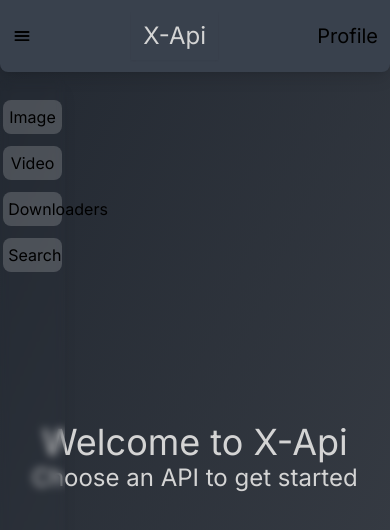
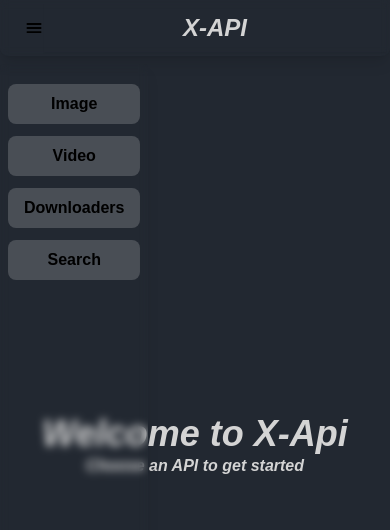
Before and after one commit to Dark-Xploit/X-api, a Next.js app: page / in a window 390 px wide. Both pictures are taken after a click on the element 22 px from the left and 36 px from the top of the page. Shown: the top 530 px of the page. Built offline with nearby package versions, Linux system fonts and the light colour scheme.

Commit message:
refactor: Update table component styles for better readability and responsiveness

```diff
--- a/src/app/globals.css
+++ b/src/app/globals.css
@@ -3,6 +3,8 @@
 @tailwind utilities;
 @import url("https://fonts.googleapis.com/css2?family=Balsamiq+Sans:ital,wght@0,400;0,700;1,400;1,700&display=swap");
 @import url("https://fonts.googleapis.com/css2?family=Roboto+Mono:ital,wght@0,100..700;1,100..700&display=swap");
+@import url("https://fonts.googleapis.com/css2?family=Radio+Canada+Big:ital,wght@0,400..700;1,400..700&display=swap");
+@import url('https://fonts.googleapis.com/css2?family=Chakra+Petch:ital,wght@0,300;0,400;0,500;0,600;0,700;1,300;1,400;1,500;1,600;1,700&family=Radio+Canada+Big:ital,wght@0,400..700;1,400..700&display=swap');
 
 :root {
   --foreground-rgb: 0, 0, 0;
@@ -33,6 +35,68 @@
 }
 
 
+
+.chakra-petch-light {
+  font-family: "Chakra Petch", sans-serif;
+  font-weight: 300;
+  font-style: normal;
+}
+
+.chakra-petch-regular {
+  font-family: "Chakra Petch", sans-serif;
+  font-weight: 400;
+  font-style: normal;
+}
+
+.chakra-petch-medium {
+  font-family: "Chakra Petch", sans-serif;
+  font-weight: 500;
+  font-style: normal;
+}
+
+.chakra-petch-semibold {
+  font-family: "Chakra Petch", sans-serif;
+  font-weight: 600;
+  font-style: normal;
+}
+
+.chakra-petch-bold {
+  font-family: "Chakra Petch", sans-serif;
+  font-weight: 700;
+  font-style: normal;
+}
+
+.chakra-petch-light-italic {
+  font-family: "Chakra Petch", sans-serif;
+  font-weight: 300;
+  font-style: italic;
+}
+
+.chakra-petch-regular-italic {
+  font-family: "Chakra Petch", sans-serif;
+  font-weight: 400;
+  font-style: italic;
+}
+
+.chakra-petch-medium-italic {
+  font-family: "Chakra Petch", sans-serif;
+  font-weight: 500;
+  font-style: italic;
+}
+
+.chakra-petch-semibold-italic {
+  font-family: "Chakra Petch", sans-serif;
+  font-weight: 600;
+  font-style: italic;
+}
+
+.chakra-petch-bold-italic {
+  font-family: "Chakra Petch", sans-serif;
+  font-weight: 700;
+  font-style: italic;
+}
+
+
 .font-mono {
   font-family: "Roboto Mono", monospace;
   font-optical-sizing: auto;
@@ -42,6 +106,12 @@
 .font-bungee {
   font-family: "Bungee Shade", sans-serif;
   font-weight: 400;
+  font-style: normal;
+}
+
+.font-radio{
+  font-family: "Radio Canada Big", sans-serif;
+  font-optical-sizing: auto;
   font-style: normal;
 }
 
@@ -205,3 +275,7 @@ body {
     visibility: hidden;
   }
 }
+
+html {
+  background-color: #222831;
+}
--- a/src/app/page.tsx
+++ b/src/app/page.tsx
@@ -1,5 +1,5 @@
 "use client";
-import React, { useEffect, useState } from "react";
+import React, { useState } from "react";
 import { IoMenu } from "react-icons/io5";
 import Table from "../components/table";
 import { api, services } from "../utils/constants";
@@ -18,30 +18,32 @@ function Home() {
 
   return (
     <>
-      <div className="flex flex-col relative bg-gradient-to-br from-[#222831] to-[#393E46] items-center fadeIn h-screen  overflow-hidden w-screen">
-        <div className="flex w-full top-0 text-xl gap justify-between h-max shadow-lg rounded-b-lg shadow-red- items-center p-3 backdrop-blur-sm bg-[#39414d]">
-          <div className="cursor-pointer">
+      <div className="flex flex-col relative  bg-[#222831]  items-center fadeIn mb-5 justify-center chakra-petch-semibold-italic w-screen">
+        <div className="flex w-full top-0 text-xl sticky justify-between h-max shadow-lg rounded-b-lg shadow-red- items-center p-1 backdrop-blur-sm ">
+          <div className="cursor-pointer pl-5">
             <IoMenu onClick={handleShowMenu} />
           </div>
-          <div className=" text-neutral-300 shadow-sm text-2xl md:text-5xl lg:text-5xl px-3 py-2 ">
-            X-Api
+          <div
+            onClick={() => setSelectedApi("")}
+            className=" text-neutral-300 w-full text-center shadow-sm text-2xl md:text-5xl lg:text-5xl px-3 py-2 "
+          >
+            X-API
           </div>
-          <div className="cursor-pointer">Profile</div>
         </div>
         <div className="flex w-full h-full">
           {showmenu && (
             <div
               id="menu"
-              className="backdrop-blur-sm w-2/12 h-full absolute mt-2 rounded slideinlr shadow-lg  transition-all duration-100 ease-in-out"
+              className="backdrop-blur-sm  h-full absolute mt-2 rounded slideinlr shadow-lg  transition-all duration-100 ease-in-out"
             >
-              <div className="backdrop-blur-sm left-0 h-full flex pt-5  flex-col items-center rounded-lg gap-3 w-full ">
+              <div className="backdrop-blur-sm left-0 h-full flex pt-5  flex-col  rounded-lg gap-3 w-max mx-2  ">
                 {api.map(
                   (item: { key: string; name: string }) =>
                     services[item.key] && (
                       <button
                         onClick={() => handleSetApi(item.key)}
                         key={item.key}
-                        className="p-2 rounded-lg  bg-neutral-200 bg-opacity-20 backdrop-blur-sm w-[90%] transition duration-200 hover:scale-105 cursor-pointer"
+                        className="px-4 hover:bg-opacity-30 py-2 rounded-lg  bg-neutral-200 bg-opacity-20 backdrop-blur-sm  transition duration-200 hover:scale-105 cursor-pointer"
                       >
                         {item.name}
                       </button>
@@ -52,15 +54,15 @@ function Home() {
           )}
 
           {!selectedApi ? (
-            <div className="flex flex-col w-full items-center justify-center">
+            <div className="flex flex-col w-full h-[50vh] items-center justify-end">
               <div className="text-4xl text-neutral-300 ">Welcome to X-Api</div>
-              <div className="text-2xl text-neutral-300 ">
+              <div className=" text-neutral-300 ">
                 Choose an API to get started
               </div>
             </div>
           ) : (
             <div className="flex flex-col items-center w-full h-full  ">
-              <div className="text-4xl  text-neutral-300  mt-10">
+              <div className="text-lg md:text-xl lg:text-2xl text-neutral-300  mt-10">
                 Available {selectedApi} API
               </div>
               <div className="w-10/12 h-full my-3">
--- a/src/components/table.tsx
+++ b/src/components/table.tsx
@@ -7,7 +7,7 @@ interface TableProps {
 
 function Table({ selectedApi }: TableProps) {
   return (
-    <div className="overflow-x-auto text-neutral-200">
+    <div className="lg:text-lg text-sm  text-neutral-200">
       <table className="w-full border-collapse  border-neutral-200 border">
         <thead>
           <tr className="text-left">
@@ -22,12 +22,16 @@ function Table({ selectedApi }: TableProps) {
           {services[selectedApi].map((item) => (
             <tr key={item.name}>
               <td className="border p-2  border-neutral-200 ">{item.name}</td>
-              <td className="border p-2  border-neutral-200 ">{item.description}</td>
+              <td className="border p-2  border-neutral-200 ">
+                {item.description}
+              </td>
               <td className="border p-2  border-neutral-200 ">{item.method}</td>
               <td className="border p-2  border-neutral-200 ">
-                <ul className="list-disc list-inside">
+                <ul className="list-disc w-max list-inside">
                   {Object.keys(item.parameters).map((key) => (
-                    <li key={key}>{key}</li>
+                    <li key={key}>
+                      {key} : {item.parameters[key]}
+                    </li>
                   ))}
                 </ul>
               </td>
```
